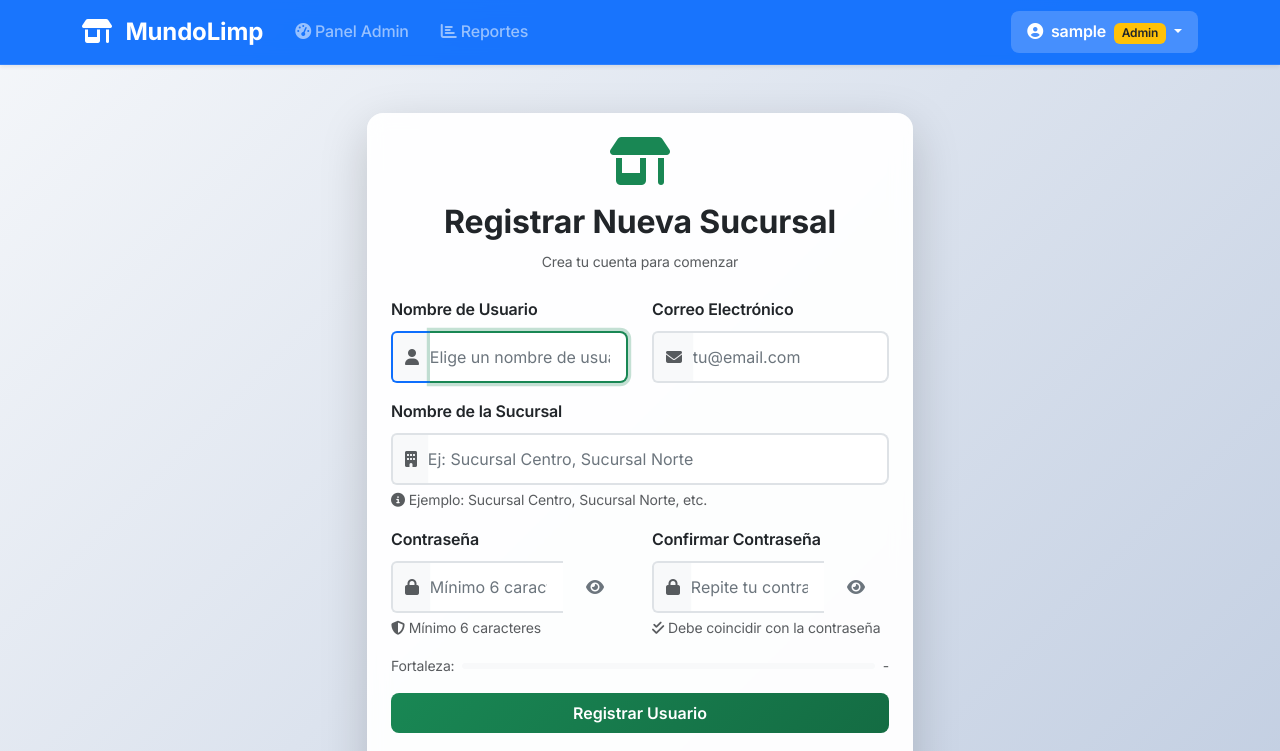
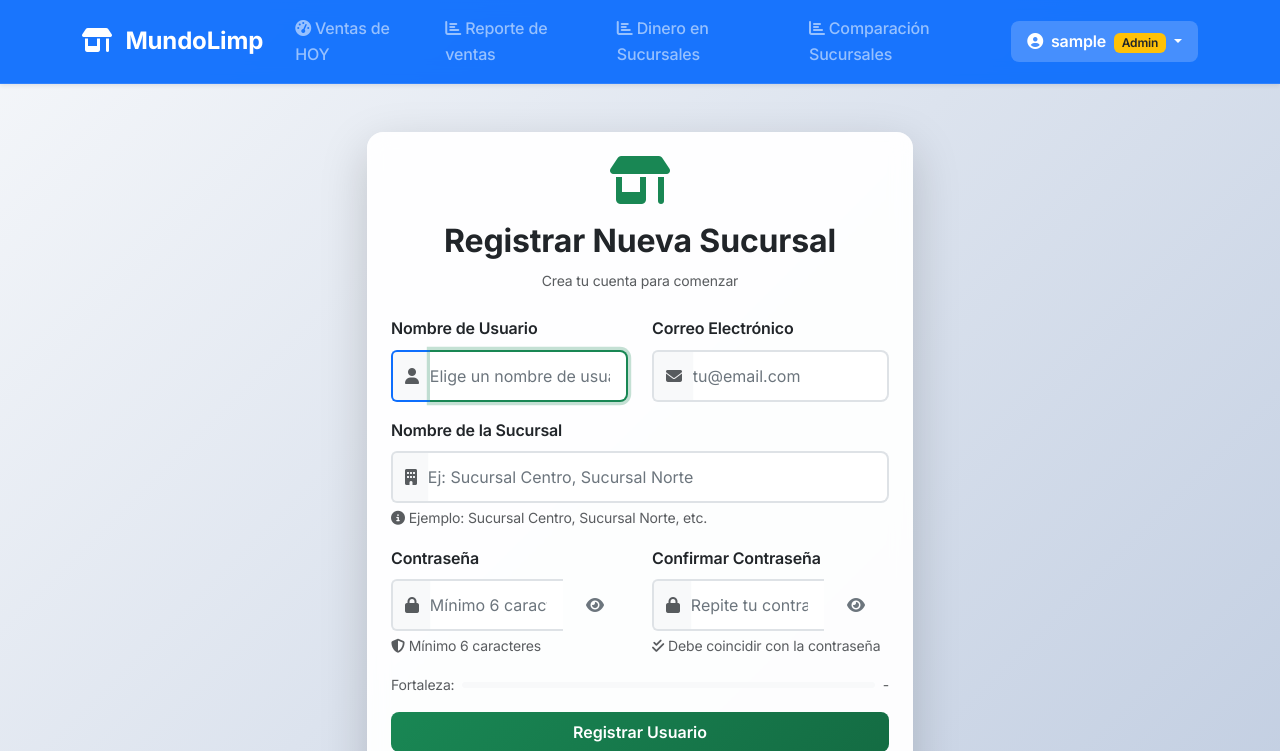
Before and after one commit to Sandeje96/Gestion_Sucursales, a Flask app: page /auth/register in a window 1280 px wide. Shown: the top 751 px of the page. Run offline with Flask 3, Linux system fonts and the light colour scheme; a user stored in the database is signed in; tables that the repository leaves empty hold one stand-in row (values such as "Sample post").

Commit message:
mas simple

```diff
--- a/app/templates/layout/base.html
+++ b/app/templates/layout/base.html
@@ -86,14 +86,25 @@
                             {% if current_user.role == 'admin' %}
                                 <li class="nav-item">
                                     <a class="nav-link" href="{{ url_for('main.admin_dashboard') }}">
-                                        <i class="fas fa-tachometer-alt me-1"></i>Panel Admin
+                                        <i class="fas fa-tachometer-alt me-1"></i>Ventas de HOY
                                     </a>
                                 </li>
                                 <li class="nav-item">
                                     <a class="nav-link" href="{{ url_for('reports.index') }}">
-                                        <i class="fas fa-chart-bar me-1"></i>Reportes
+                                        <i class="fas fa-chart-bar me-1"></i>Reporte de ventas
                                     </a>
                                 </li>
+                                <li class="nav-item">
+                                    <a class="nav-link" href="{{ url_for('daily_records.index') }}">
+                                        <i class="fas fa-chart-bar me-1"></i>Dinero en Sucursales
+                                    </a>
+                                </li>
+                                <li class="nav-item">
+                                    <a class="nav-link" href="{{ url_for('reports.comparison') }}">
+                                        <i class="fas fa-chart-bar me-1"></i>Comparación Sucursales
+                                    </a>
+                                </li>
+
                             {% else %}
                                 <li class="nav-item">
                                     <a class="nav-link" href="{{ url_for('main.branch_dashboard') }}">
```
Also changed, not shown: app_dev.db.
